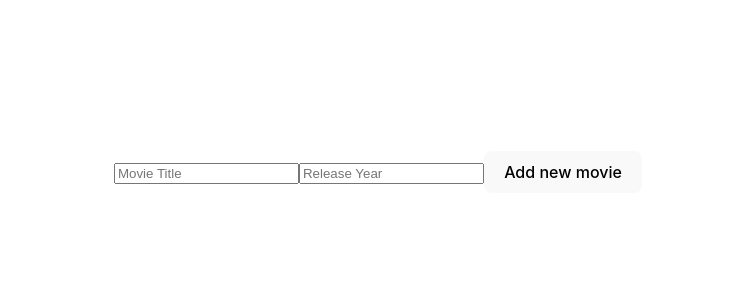
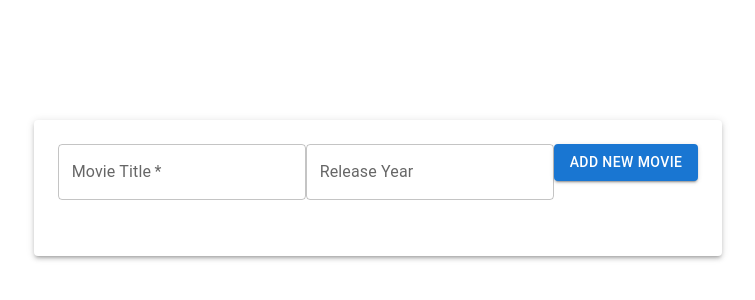
Before and after one commit to ur8an5ky/filmy, a React (Vite) app in the folder react/movies_with_neo4j/: page /add-movie in a window 1280 px wide. Shown: the part 228-528 px from the top of the page, without its empty margins (262-1017 px from the left). Built offline with nearby package versions, Linux system fonts and the light colour scheme.

Commit message:
fix(frontend): adjust movie adding form to Material UI

```diff
--- a/react/movies_with_neo4j/src/components/MovieForm.jsx
+++ b/react/movies_with_neo4j/src/components/MovieForm.jsx
@@ -1,5 +1,6 @@
 import React, { useState } from 'react';
 import apiClient from '../api/apiClient';
+import { TextField, Button, Paper, Box, FormControl } from '@mui/material';
 
 const MovieForm = () => {
   const [title, setTitle] = useState('');
@@ -8,7 +9,7 @@ const MovieForm = () => {
   const handleSubmit = async (event) => {
     event.preventDefault();
     try {
-      const response = await apiClient.post('/movie', { title, year });
+      const response = await apiClient.post('/movie', { title, year: Number(year) });
       console.log(response.data);
       setTitle('');
       setYear('');
@@ -18,22 +19,34 @@ const MovieForm = () => {
   };
 
   return (
+    <Box sx={{ display: 'flex', flexDirection: 'column', alignItems: 'center', mt: 4 }}>
+      <Paper elevation={3} sx={{ p: 3, minWidth: '300px' }}>
+        <FormControl fullWidth sx={{ mb: 2 }}>
           <form onSubmit={handleSubmit}>
-      <input
+            <TextField
+              label="Movie Title"
               type="text"
               value={title}
               onChange={(e) => setTitle(e.target.value)}
-        placeholder="Movie Title"
               required
+              variant="outlined"
+              sx={{ mb: 2 }}
             />
-      <input
+            <TextField
+              label="Release Year"
               type="number"
               value={year}
               onChange={(e) => setYear(e.target.value)}
-        placeholder="Release Year"
+              variant="outlined"
+              sx={{ mb: 2 }}
             />
-      <button type="submit">Add new movie</button>
+            <Button type="submit" variant="contained" color="primary">
+              Add new movie
+            </Button>
           </form>
+        </FormControl>
+      </Paper>
+    </Box>
   );
 };
 
```
Lines whose indentation alone changed are shown as unchanged.
